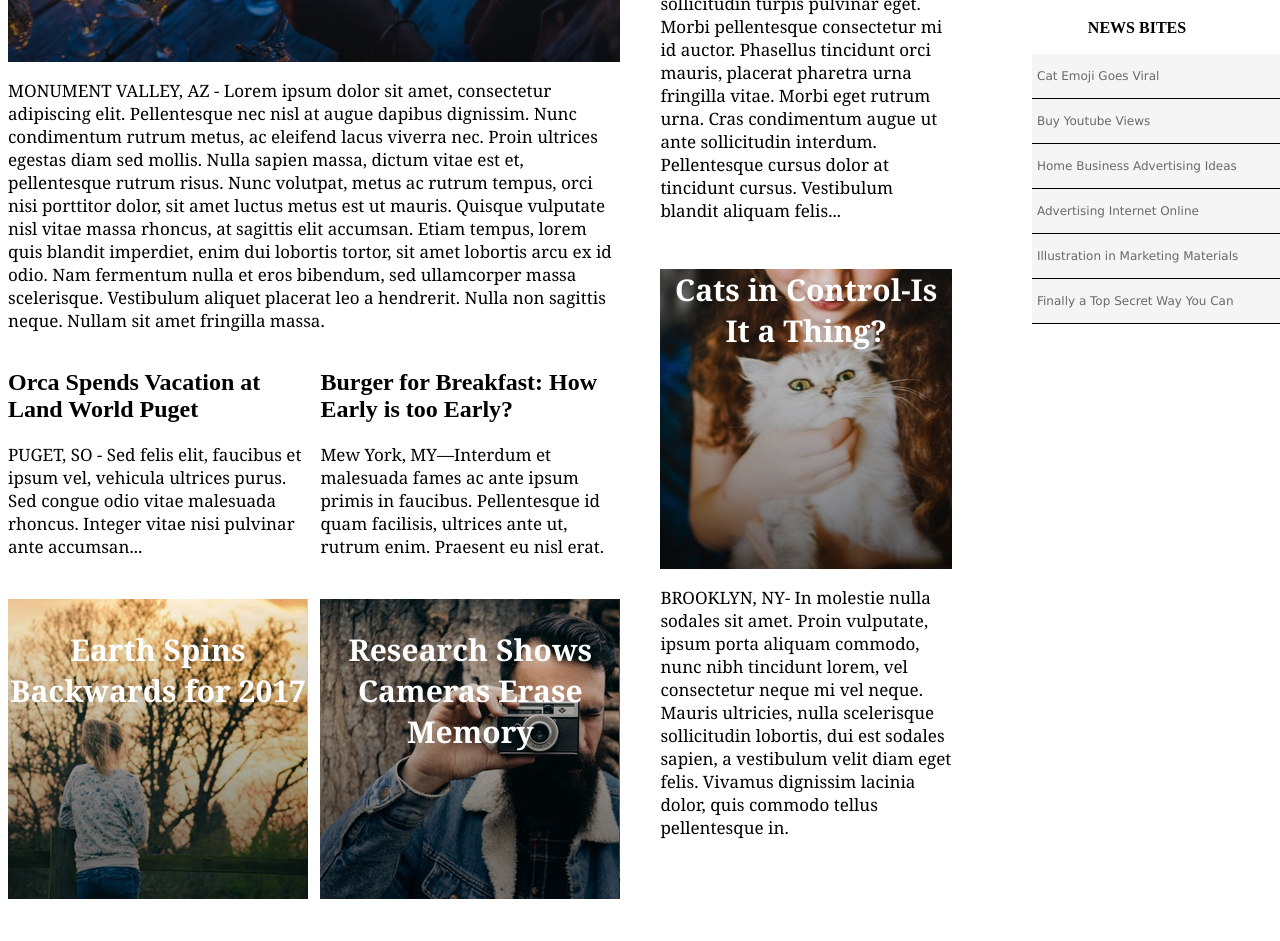
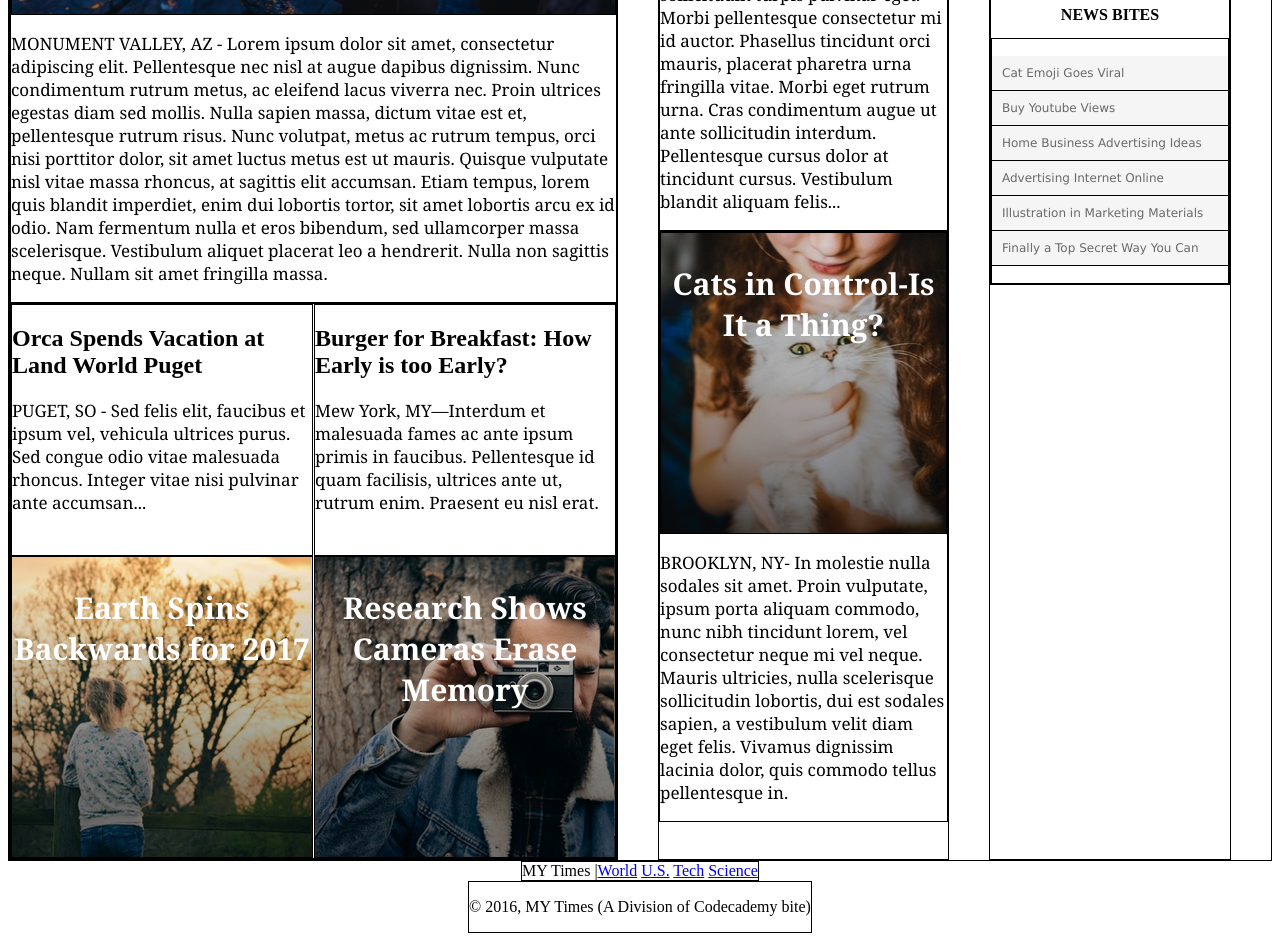
Before and after one commit to DavidAlip/My_Times, a plain HTML site: page index.html in a window 1280 px wide. Shown: the part 400-1341 px from the top of the page. Before the commit the page ends 1307 px from the top, so only its background shows below. Drawn offline with Linux system fonts and the light colour scheme.

Commit message:
right column fix and footer edits

```diff
--- a/index.html
+++ b/index.html
@@ -94,27 +94,38 @@
 
       <!--          SMALL column        -->
       <div class="column small">
-        <div class="cookie-image">
-          <img src="resources/images/cookie_bite.png"
-        </div>
+          <img src="resources/images/cookie_bite.png" />
         <div class="news-bites">
           <h2>NEWS BITES</h2>
-          <p class="story-content">
-            <ul>
-              <li>Cat Emoji Goes Viral</li>
-              <li>Buy Youtube Views</li>
-              <li>Home Business Advertising Ideas</li>
-              <li>Advertising Internet Online</li>
-              <li>Illustration in Marketing Materials</li>
-              <li>Finally a Top Secret Way You Can</li>
+          <div class="news-bites-content">
+            <p class="story-content">
+              <span>Cat Emoji Goes Viral</span>
+              <span>Buy Youtube Views</span>
+              <span>Home Business Advertising Ideas</span>
+              <span>Advertising Internet Online</span>
+              <span>Illustration in Marketing Materials</span>
+              <span>Finally a Top Secret Way You Can</span>
               </p>
+          </div>
         </div>
       </div>
+</div>
 
+      <!--          footer                -->
+<footer>
+        <div class="footer-info">
+          <span class="footer-logo">MY Times |  </span>
+          <nav>
+            <span><a href="#">World</a></span>
+            <span><a href="#">U.S.</a></span>
+            <span><a href="#">Tech</a></span>
+            <span><a href="#">Science</a></span>
+        </nav>
+        </div>
+        <div class="copyright">
+          <p>&copy; 2016, MY Times (A Division of Codecademy bite)</p>
+        </div>
+</footer>
 
-
-
-
-  </div>
   </body>
 </html>
--- a/resources/css/style.css
+++ b/resources/css/style.css
@@ -31,7 +31,7 @@
 .content {
   display: flex;
   justify-content: center;
-  padding-top: 20px;
+  padding-top: 5px;
 
 }
 
@@ -137,16 +137,34 @@
   text-align: center;
 }
 
-li {
+.news-bites-content span {
   display: flex;
   flex-direction: column;
-  list-style-type: none;
   background-color: whitesmoke;
   font-family: Verdana;
   font-size: 12px;
   color: dimgray;
   border-bottom: 1px solid black;
-  text-align: left;
-  width: 240px;
-  padding: 15px 5px;
+  padding: 10px 10px;
 }
+
+/*--          footer          --*/
+footer {
+  display: flex;
+  flex-direction: column;
+  align-items: center;
+  width: 100%;
+}
+
+.footer-info {
+  display: inline-flex;
+  justify-content: center;
+}
+
+.footer-info a {
+  justify-content: center;
+}
+
+div {
+  border: 1px solid black;
+}
```
